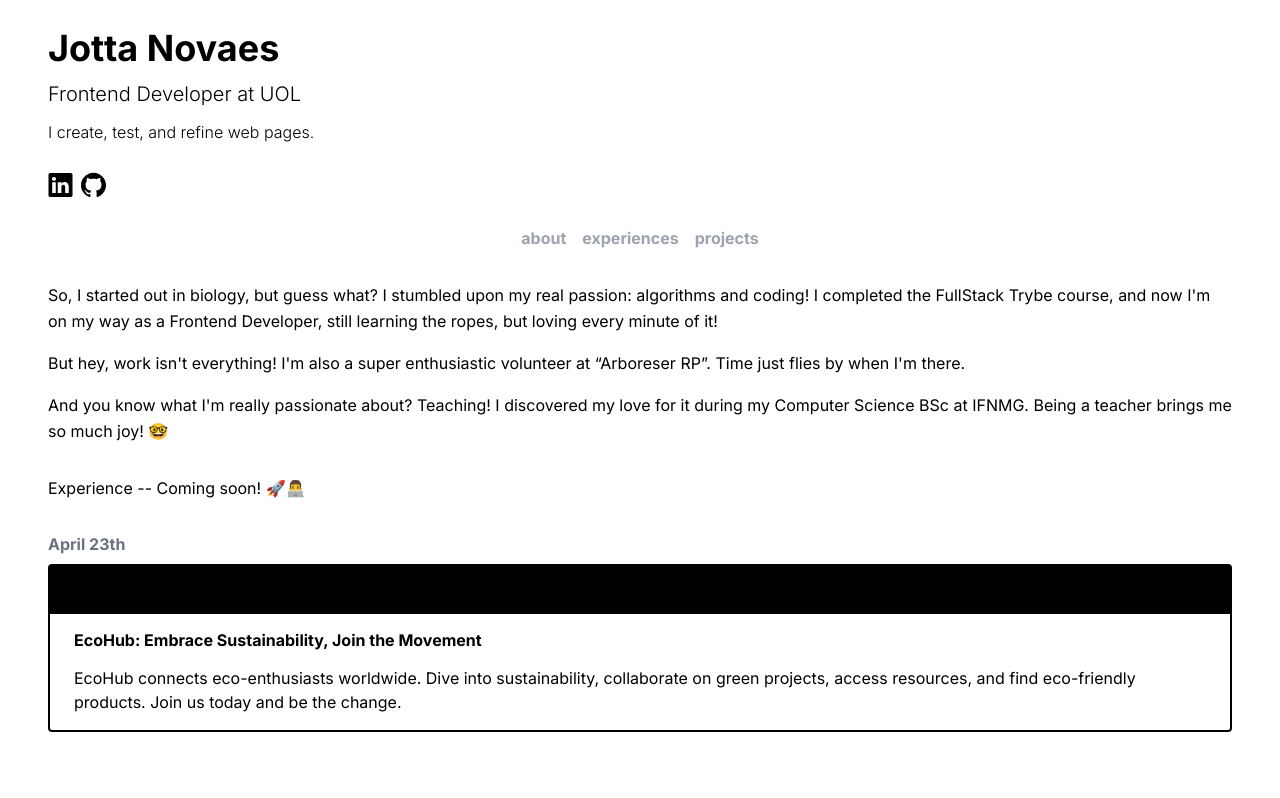
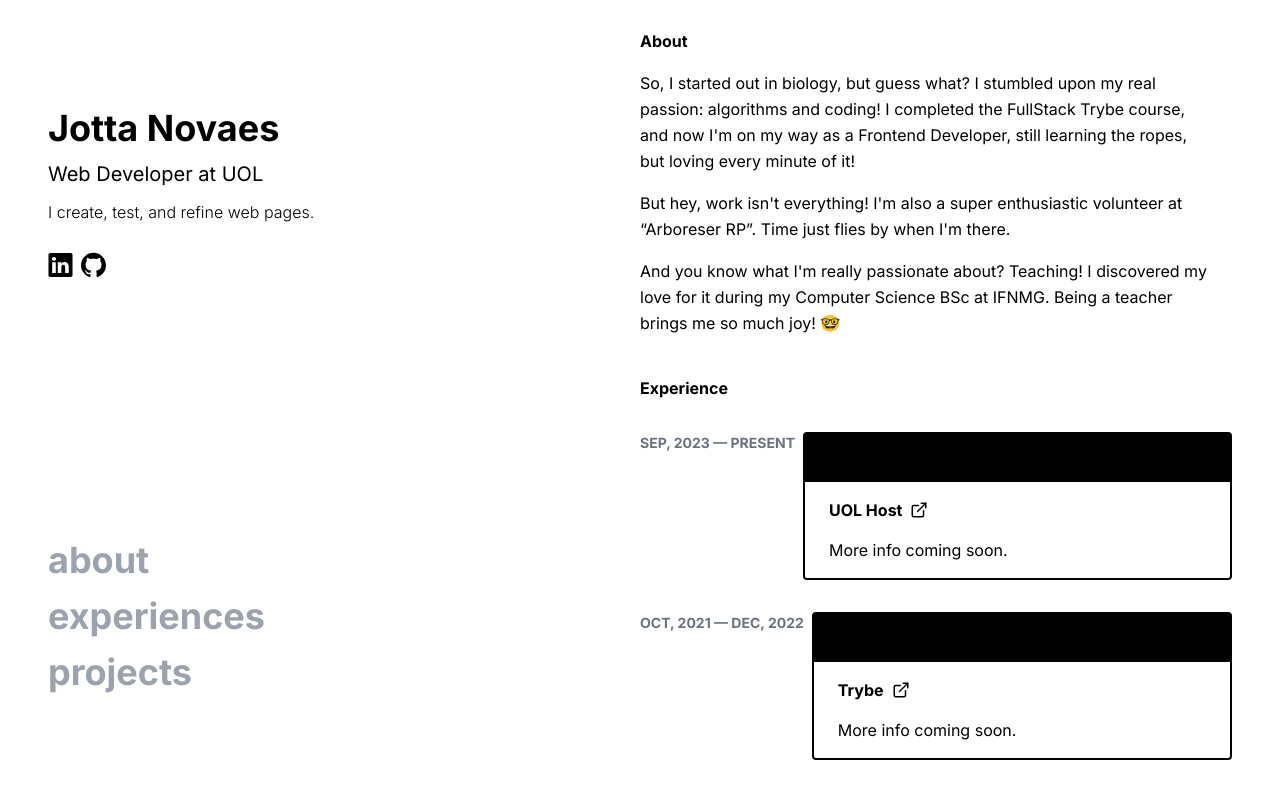
Before and after one commit to jottanovaes/portfolio, a Next.js app: page / in a window 1280 px wide. Built offline with nearby package versions, Linux system fonts and the light colour scheme.

Commit message:
feat(responsiveness and card component): change responsiveness and add some style to card component

```diff
--- a/src/app/components/about.tsx
+++ b/src/app/components/about.tsx
@@ -2,8 +2,9 @@ function About() {
   return (
     <section
       id='about'
-      className='mt-8 flex flex-col gap-4 text-base leading-relaxed'
+      className='flex flex-col gap-4 text-base leading-relaxed lg:max-w-xl'
     >
+      <h2 className='font-bold'>About</h2>
       <p>
         So, I started out in biology, but guess what? I stumbled upon my real
         passion: algorithms and coding! I completed the FullStack Trybe course,
--- /dev/null
+++ b/src/app/components/card.tsx
@@ -0,0 +1,58 @@
+import { ExternalLink } from 'lucide-react'
+import Link from 'next/link'
+
+interface Props {
+  endDate?: string
+  startDate: string
+  href: string
+  title: string
+  description: string
+}
+
+function stringToDate(date: string) {
+  /*
+   * date format: '1/4/2021'
+   */
+  const [_day, month, year] = date.split('/')
+  const months = [
+    'JAN',
+    'FEB',
+    'MAR',
+    'APR',
+    'MAY',
+    'JUN',
+    'JUL',
+    'AUG',
+    'SEP',
+    'OCT',
+    'NOV',
+    'DEC',
+  ]
+
+  return `${months[parseInt(month) - 1]}, ${year}`
+}
+
+export function Card({ startDate, href, title, description, endDate }: Props) {
+  return (
+    <div className='flex w-full flex-col gap-2 lg:flex-row'>
+      <span className='w-fit whitespace-nowrap text-sm font-bold leading-normal text-gray-500'>
+        {stringToDate(startDate)}
+        &nbsp;&mdash;&nbsp;
+        {endDate ? `${stringToDate(endDate)}` : 'PRESENT'}
+      </span>
+      <Link
+        href={href}
+        className='w-full rounded border-2 border-black lg:max-w-xl'
+      >
+        <div className='min-h-7 flex h-12 items-center justify-center bg-black'></div>
+        <div className='flex flex-1 flex-col gap-4 px-6 py-4'>
+          <h3 className='flex items-center gap-2 text-base font-bold leading-tight'>
+            {title}
+            <ExternalLink width={18} />
+          </h3>
+          <p>{description}</p>
+        </div>
+      </Link>
+    </div>
+  )
+}
--- a/src/app/components/experiences.tsx
+++ b/src/app/components/experiences.tsx
@@ -1,7 +1,19 @@
+import { Card } from './card'
+
+const desc = 'More info coming soon.'
+
 function Experiences() {
   return (
-    <section className='mt-8' id='experience'>
-      <h1>Experience -- Coming soon! 🚀👨‍💻</h1>
+    <section className='flex flex-col items-start gap-8' id='experiences'>
+      <h2 className='font-bold'>Experience</h2>
+      <Card startDate='1/9/2023' title='UOL Host' href='#' description={desc} />
+      <Card
+        startDate='1/10/2021'
+        endDate='1/12/2022'
+        title='Trybe'
+        href='#'
+        description={desc}
+      />
     </section>
   )
 }
--- a/src/app/components/header.tsx
+++ b/src/app/components/header.tsx
@@ -1,14 +1,15 @@
 import Image from 'next/image'
 import linkedin from '../assets/linkedin.svg'
 import github from '../assets/github.svg'
-import Link from 'next/link'
+import { NavItem } from './nav-item'
 
 function Header() {
   return (
-    <header className='flex flex-col gap-7'>
+    <header className='flex flex-1 flex-col gap-7 lg:justify-between lg:py-20'>
+      <div className='flex flex-col gap-7'>
         <div className='flex w-fit flex-col gap-3'>
           <h1 className='text-4xl font-bold'>Jotta Novaes</h1>
-        <h2 className='text-xl font-light'>Frontend Developer at UOL</h2>
+          <h2 className='text-xl font-normal'>Web Developer at UOL</h2>
           <p className='text-base font-light'>
             I create, test, and refine web pages.
           </p>
@@ -21,25 +22,11 @@ function Header() {
             <Image src={github} width={25} height={25} alt='Github' />
           </a>
         </div>
-      <nav className='flex items-center justify-center gap-4 text-base font-bold text-gray-400 '>
-        <a
-          href='#about'
-          className='transition-all duration-300 hover:text-black hover:underline'
-        >
-          about
-        </a>
-        <a
-          href='#experiences'
-          className='transition-all duration-300 hover:text-black hover:underline'
-        >
-          experiences
-        </a>
-        <a
-          href='#projects'
-          className='transition-all duration-300 hover:text-black hover:underline'
-        >
-          projects
-        </a>
+      </div>
+      <nav className='flex items-center justify-center gap-4 text-base font-bold text-gray-400 lg:w-fit lg:flex-col lg:items-start'>
+        <NavItem href='#about' text='about' />
+        <NavItem href='#experiences' text='experiences' />
+        <NavItem href='#projects' text='projects' />
       </nav>
     </header>
   )
--- /dev/null
+++ b/src/app/components/nav-item.tsx
@@ -0,0 +1,16 @@
+import Link from 'next/link'
+
+interface Props {
+  text: string
+  href: string
+}
+export function NavItem({ text, href }: Props) {
+  return (
+    <Link
+      href={href}
+      className='transition-all duration-300 hover:text-black hover:underline lg:text-4xl'
+    >
+      {text}
+    </Link>
+  )
+}
--- a/src/app/components/projects.tsx
+++ b/src/app/components/projects.tsx
@@ -1,26 +1,29 @@
-import Link from 'next/link'
+import { Card } from './card'
 
+const desc =
+  'EcoHub connects eco-enthusiasts worldwide. Dive into sustainability, collaborate on green projects, access resources, and find eco-friendly products. Join us today and be the change.'
 function Projects() {
   return (
-    <section id='projects' className='mt-8'>
-      <div className='flex flex-col gap-2'>
-        <span className='text-base font-bold leading-normal text-gray-500'>
-          April 23th
-        </span>
-        <Link href='#' className='rounded border-2 border-black'>
-          <div className='min-h-7 flex h-12 items-center justify-center bg-black'></div>
-          <div className='flex flex-col gap-4 px-6 py-4'>
-            <h3 className='text-base font-bold leading-tight'>
-              EcoHub: Embrace Sustainability, Join the Movement
-            </h3>
-            <p>
-              EcoHub connects eco-enthusiasts worldwide. Dive into
-              sustainability, collaborate on green projects, access resources,
-              and find eco-friendly products. Join us today and be the change.
-            </p>
-          </div>
-        </Link>
-      </div>
+    <section id='projects' className='flex flex-col items-start gap-8'>
+      <h2 className='font-bold'>Projects</h2>
+      <Card
+        startDate='1/4/2023'
+        title='EcoHub: Embrace Sustainability, Join the Movement'
+        href='#'
+        description={desc}
+      />
+      <Card
+        startDate='1/4/2023'
+        title='EcoHub: Embrace Sustainability, Join the Movement'
+        href='#'
+        description={desc}
+      />
+      <Card
+        startDate='1/4/2023'
+        title='EcoHub: Embrace Sustainability, Join the Movement'
+        href='#'
+        description={desc}
+      />
     </section>
   )
 }
--- a/src/app/globals.css
+++ b/src/app/globals.css
@@ -1,3 +1,18 @@
 @tailwind base;
 @tailwind components;
 @tailwind utilities;
+
+@layer utilities {
+    @variants responsive {
+      /* Hide scrollbar for Chrome, Safari and Opera */
+      .no-scrollbar::-webkit-scrollbar {
+          display: none;
+      }
+
+      /* Hide scrollbar for IE, Edge and Firefox */
+      .no-scrollbar {
+          -ms-overflow-style: none;  /* IE and Edge */
+          scrollbar-width: none;  /* Firefox */
+      }
+    }
+  }
--- a/src/app/layout.tsx
+++ b/src/app/layout.tsx
@@ -17,7 +17,7 @@ export default function RootLayout({
   return (
     <html lang='en' className='scroll-smooth'>
       <head>
-        <a rel='icon' href='/favicon.ico' />
+        <link rel='icon' href='/favicon.ico' />
       </head>
       <body className={inter.className}>{children}</body>
     </html>
--- a/src/app/page.tsx
+++ b/src/app/page.tsx
@@ -10,11 +10,15 @@ const inter = Inter({ subsets: ['latin'], variable: '--font-inter' })
 
 export default function Home() {
   return (
-    <main className={`${inter.variable} container mx-auto px-12 py-7`}>
+    <main
+      className={`${inter.variable} container mx-auto px-12 py-7 lg:flex lg:max-h-screen`}
+    >
       <Header />
-      <About />
-      <Experiences />
-      <Projects />
+      <section className='no-scrollbar flex flex-1 flex-col gap-10 overflow-y-scroll pt-8 lg:pt-0'>
+        <About />
+        <Experiences />
+        <Projects />
+      </section>
     </main>
   )
 }
--- a/tailwind.config.js
+++ b/tailwind.config.js
@@ -12,6 +12,9 @@ module.exports = {
         'gradient-conic':
           'conic-gradient(from 180deg at 50% 50%, var(--tw-gradient-stops))',
       },
+      maxWidth: {
+        '1/2': '50%',
+      },
     },
   },
   plugins: [],
```
Lines whose indentation alone changed are shown as unchanged.
